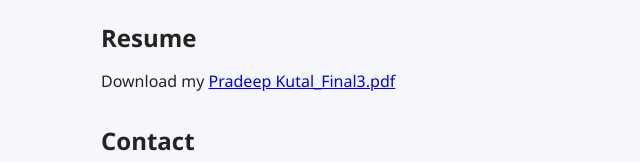
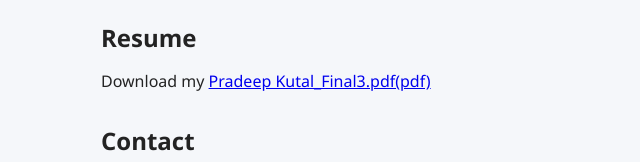
Before and after one commit to Pradeepk-DE/my-portfolio, a plain HTML site: page index.html in a window 1280 px wide. Shown: the part 1188-1350 px from the top of the page, 114-754 px from the left. Drawn offline with Linux system fonts and the light colour scheme.

Commit message:
Update index.html

```diff
--- a/index.html
+++ b/index.html
@@ -58,7 +58,7 @@
 
   <section id="resume" class="container">
     <h2>Resume</h2>
-    <p>Download my <a href="resume.pdf" target="_blank">Pradeep Kutal_Final3.pdf</a></p>
+    <p>Download my <a href="resume.pdf" target="_blank">Pradeep Kutal_Final3.pdf(pdf)</a></p>
   </section>
 
   <section id="contact" class="container">
```
